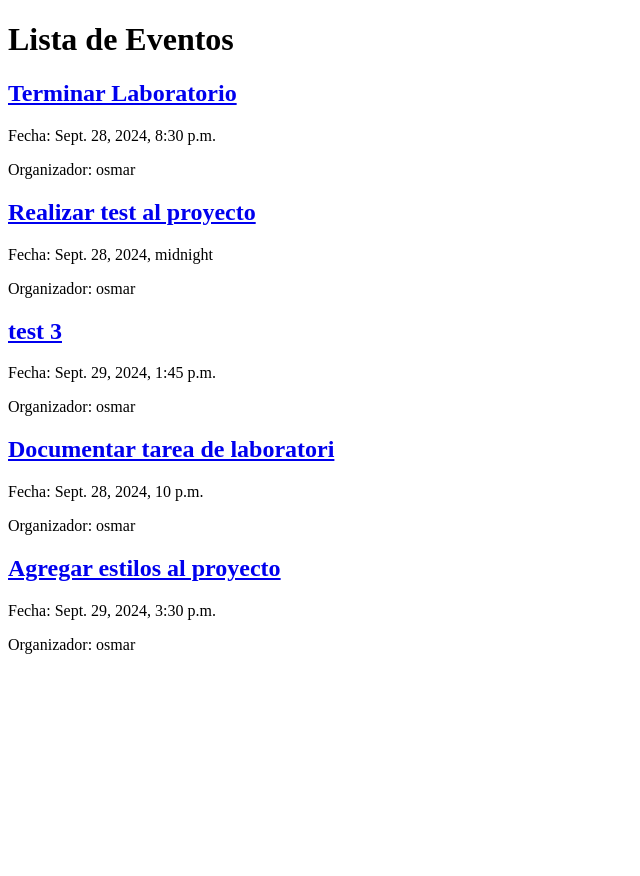
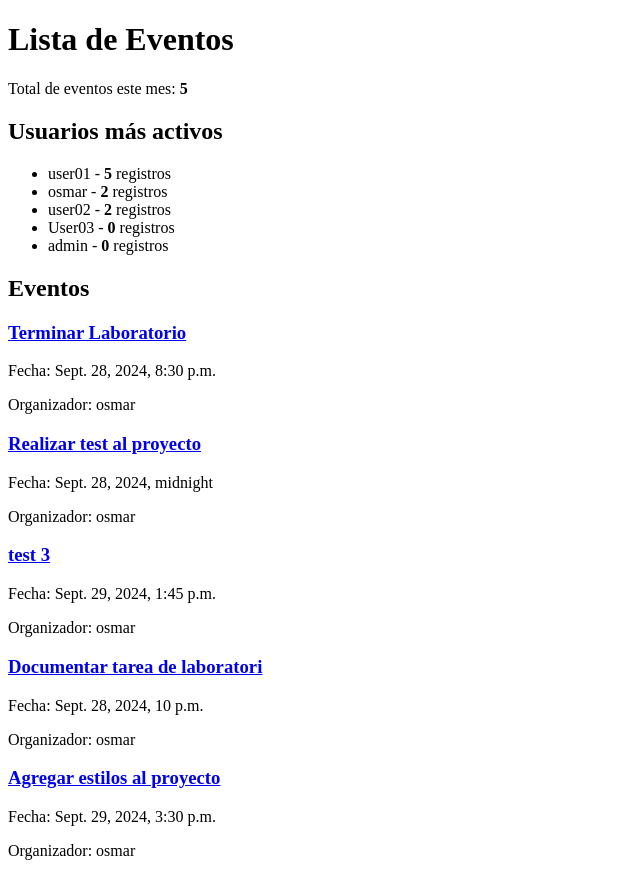
Before and after one commit to Cheems-code/Sistema_eventos, a Django app: page / in a window 1280 px wide. Shown: the part 26-902 px from the top of the page, without its empty margins (0-640 px from the left). Before the commit the page ends 680 px from the top, so only its background shows below. Run offline with Django 5.2, Linux system fonts and the light colour scheme; data comes from the database, SQL or seed files in the repository; both versions use the stored data as it was after the commit.

Commit message:
Complemento del proyecto

```diff
--- a/lab07/eventos/templates/eventos/evento_list.html
+++ b/lab07/eventos/templates/eventos/evento_list.html
@@ -2,13 +2,30 @@
 
 {% block content %}
     <h1>Lista de Eventos</h1>
+
+    <p>Total de eventos este mes: <strong>{{ eventos_este_mes }}</strong></p>
+
+    <section>
+        <h2>Usuarios más activos</h2>
+        <ul>
+            {% for usuario in usuarios_mas_activos %}
+                <li>{{ usuario.username }} - <strong>{{ usuario.num_registros }}</strong> registros</li>
+            {% empty %}
+                <li>No hay usuarios activos.</li>
+            {% endfor %}
+        </ul>
+    </section>
+
+    <section>
+        <h2>Eventos</h2>
         {% for evento in eventos %}
-        <div>
-            <h2><a href="{% url 'evento_detail' evento.pk %}">{{ evento.titulo }}</a></h2>
+            <div class="evento">
+                <h3><a href="{% url 'evento_detail' evento.pk %}">{{ evento.titulo }}</a></h3>
                 <p>Fecha: {{ evento.fecha }}</p>
                 <p>Organizador: {{ evento.organizador.username }}</p>
             </div>
         {% empty %}
             <p>No hay eventos disponibles.</p>
         {% endfor %}
+    </section>
 {% endblock %}
--- a/lab07/eventos/views.py
+++ b/lab07/eventos/views.py
@@ -5,7 +5,7 @@ from django.contrib.auth.decorators import login_required
 from django.urls import reverse_lazy
 from .models import Evento, RegistroEvento
 from .forms import EventoForm, RegistroEventoForm
-from .services import usuarios_registrados_evento, eventos_este_mes, usuarios_mas_activos, eventos_organizados_por_usuario
+from .services import eventos_este_mes, usuarios_mas_activos, eventos_organizados_por_usuario
 
 from django.contrib.auth import login, authenticate
 from django.contrib.auth.forms import AuthenticationForm
@@ -13,8 +13,9 @@ from django.shortcuts import render, redirect
 from django.contrib.auth import login
 from .forms import RegistroUsuarioForm
 from django.contrib.auth import logout
-from django.http import HttpResponseNotAllowed
+from django.views.generic import ListView
 
+# Clase para mostrar una lista de eventos
 class EventoListView(ListView):
     model = Evento
     template_name = 'eventos/evento_list.html'
@@ -22,11 +23,22 @@ class EventoListView(ListView):
 
     def get_context_data(self, **kwargs):
         context = super().get_context_data(**kwargs)
+
+        # Obtener total de eventos este mes
         context['eventos_este_mes'] = eventos_este_mes()
+
+        # Obtener usuarios más activos
+        context['usuarios_mas_activos'] = usuarios_mas_activos()
+
+        # Si el usuario está autenticado, obtener eventos organizados por el usuario
+        if self.request.user.is_authenticated:
+            context['eventos_organizados_por_usuario'] = eventos_organizados_por_usuario(self.request.user.id)
+
         return context
 
+# Clase para mostrar los detalles de un evento
 class EventoDetailView(DetailView):
-    model = Evento
+    model = Evento  # Modelo a utilizar
     template_name = 'eventos/evento_detail.html'
 
     def get_context_data(self, **kwargs):
@@ -40,6 +52,7 @@ class EventoDetailView(DetailView):
 
         return context
 
+# Clase para crear un nuevo evento
 class EventoCreateView(LoginRequiredMixin, CreateView):
     model = Evento
     form_class = EventoForm
@@ -50,17 +63,20 @@ class EventoCreateView(LoginRequiredMixin, CreateView):
         form.instance.organizador = self.request.user
         return super().form_valid(form)
 
+# Clase para actualizar un evento existente
 class EventoUpdateView(LoginRequiredMixin, UpdateView):
     model = Evento
     form_class = EventoForm
     template_name = 'eventos/evento_form.html'
     success_url = reverse_lazy('evento_list')
 
+# Clase para eliminar un evento
 class EventoDeleteView(LoginRequiredMixin, DeleteView):
     model = Evento
     template_name = 'eventos/evento_confirm_delete.html'
     success_url = reverse_lazy('evento_list')
 
+# Vista para registrar un usuario en un evento
 @login_required
 def registro_evento(request, evento_id):
     evento = get_object_or_404(Evento, pk=evento_id)
@@ -76,6 +92,7 @@ def registro_evento(request, evento_id):
         form = RegistroEventoForm()
     return render(request, 'eventos/registro_evento_form.html', {'form': form, 'evento': evento})
 
+# Vista para mostrar el perfil del usuario
 @login_required
 def perfil_usuario(request):
     eventos_organizados = eventos_organizados_por_usuario(request.user.id)
@@ -83,10 +100,12 @@ def perfil_usuario(request):
         'eventos_organizados': eventos_organizados
     })
 
+# Vista para mostrar usuarios más activos
 def usuarios_activos(request):
     usuarios = usuarios_mas_activos()
     return render(request, 'eventos/usuarios_activos.html', {'usuarios': usuarios})
 
+# Vista para registrar un nuevo usuario
 def registro_usuario(request):
     if request.method == 'POST':
         form = RegistroUsuarioForm(request.POST)
@@ -99,9 +118,16 @@ def registro_usuario(request):
     return render(request, 'eventos/registro.html', {'form': form})
 
 
+@login_required
+def perfil_usuario(request):
+    return render(request, 'eventos/perfil_usuario.html')
 
-
-#Login y logout
+# Vista para obtener eventos registrados por el usuario
+@login_required
+def perfil_usuario(request):
+    eventos_registrados = RegistroEvento.objects.filter(usuario=request.user).select_related('evento')
+    return render(request, 'eventos/perfil_usuario.html', {'eventos_registrados': eventos_registrados})
+# Vista para iniciar sesión
 def login_view(request):
     if request.method == 'POST':
         form = AuthenticationForm(request, data=request.POST)
@@ -116,7 +142,7 @@ def login_view(request):
         form = AuthenticationForm()
     return render(request, 'eventos/login.html', {'form': form})
 
-
+# Vista para cerrar sesión
 def logout_view(request):
     logout(request)
     return redirect('evento_list')
--- a/lab07/lab07/settings.py
+++ b/lab07/lab07/settings.py
@@ -124,6 +124,7 @@ USE_TZ = True
 
 STATIC_URL = 'static/'
 
+
 # Default primary key field type
 # https://docs.djangoproject.com/en/5.1/ref/settings/#default-auto-field
 
```
Also changed, not shown: lab07/eventos/templates/eventos/perfil_usuario.html (added, +16 -0 lines), lab07/db.sqlite3. Lines whose indentation alone changed are shown as unchanged.
